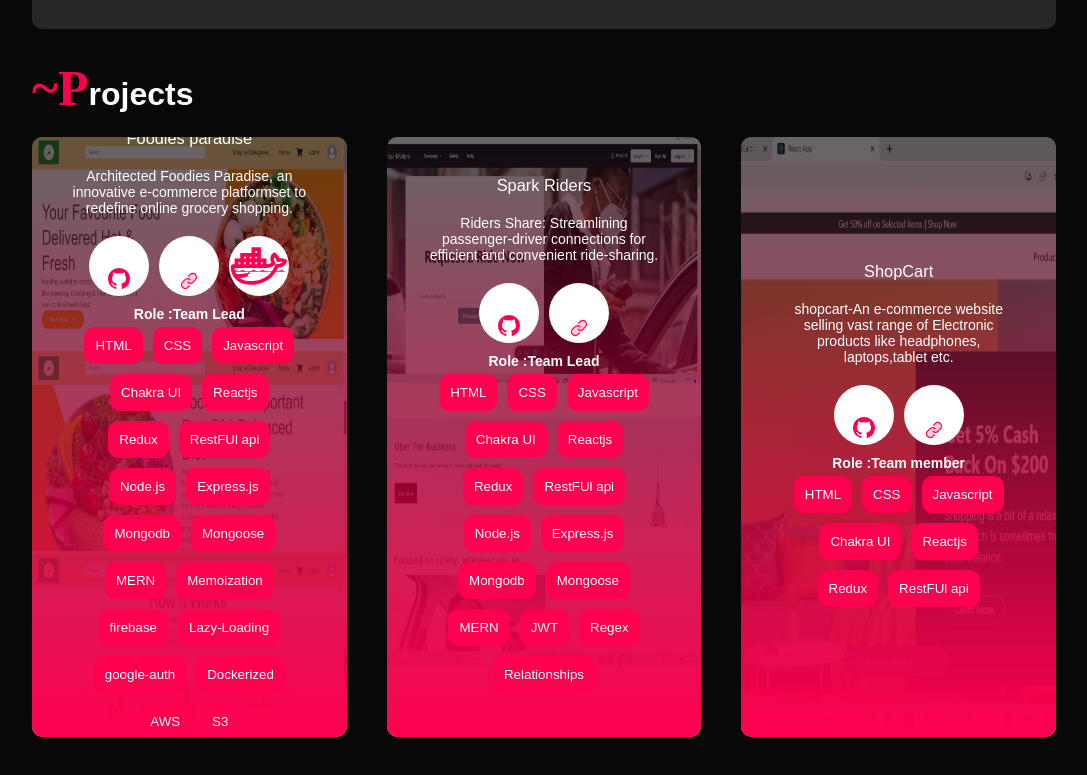
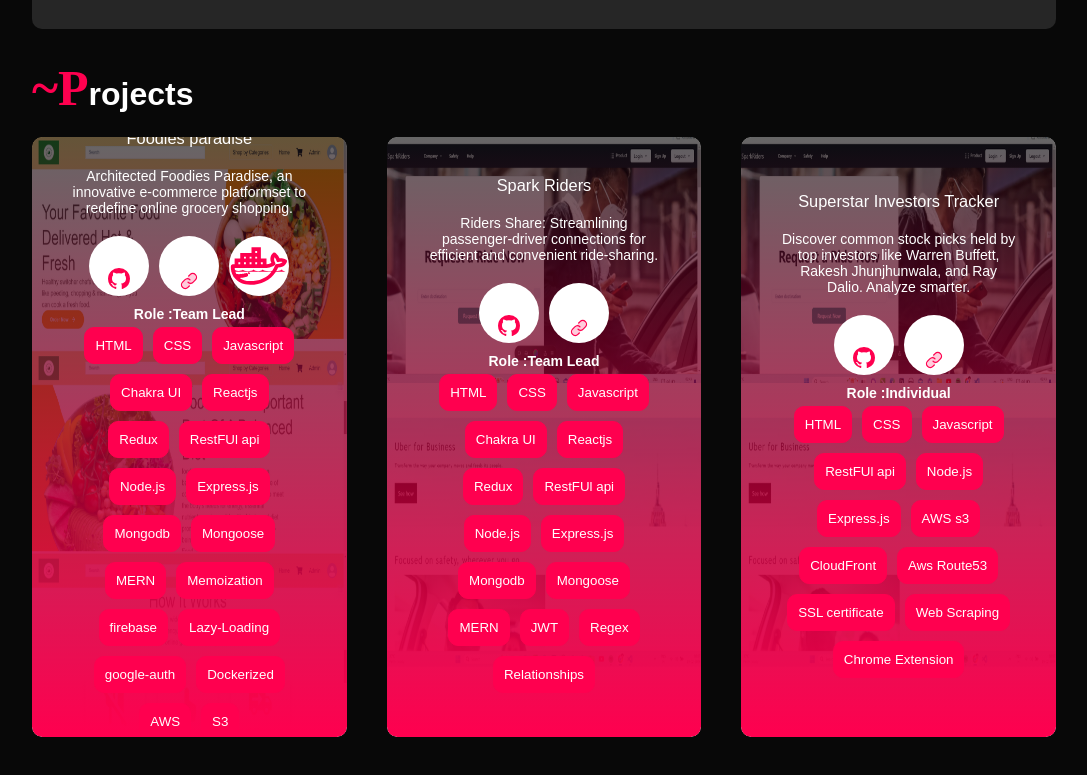
Before and after one commit to ThilakSamplegithub/ThilakSamplegithub.github.io, a React (Create React App) app: page / in a window 1280 px wide. Shown: the part 3860-4635 px from the top of the page, without its empty margins (96-1183 px from the left). Built offline with nearby package versions, Linux system fonts and the light colour scheme.

Commit message:
did added new extension and links as well as resume

```diff
--- a/src/Components/About.jsx
+++ b/src/Components/About.jsx
@@ -98,7 +98,7 @@ const About = () => {
                 id="resume-button-2"
                 onClick={() =>
                   window.open(
-                    "https://drive.google.com/file/d/12fwoLZEGnuX4IqEWBZO_pkwpMDvPEeLr/view?usp=sharing"
+                    "https://drive.google.com/file/d/1bokVZs9uX3m7EF2StMS22MdQXwJB3-sn/view?usp=sharing"
                   )
                 }
               >
--- a/src/Components/Projects.jsx
+++ b/src/Components/Projects.jsx
@@ -64,6 +64,30 @@ const Projects = () => {
         "JWT",
         "Regex",
         "Relationships",
+      ],
+    },
+    {
+      title: "Superstar Investors Tracker",
+      image: work55,
+      description:
+        "Discover common stock picks held by top investors like Warren Buffett, Rakesh Jhunjhunwala, and Ray Dalio. Analyze smarter.",
+      githubLink:
+        "https://github.com/ThilakSamplegithub/SuperStar-Investors-Website",
+      live: "https://superstarinvestorstracker.com/",
+      role: "Individual",
+      techStack: [
+        "HTML",
+        "CSS",
+        "Javascript",
+        "RestFUl api",
+        "Node.js",
+        "Express.js",
+        "AWS s3",
+        "CloudFront",
+        "Aws Route53",
+        "SSL certificate",
+        "Web Scraping",
+        "Chrome Extension"
       ],
     },
     {
--- a/src/Sections/Navbar.jsx
+++ b/src/Sections/Navbar.jsx
@@ -67,7 +67,7 @@ const Navbar = () => {
                 id="resume-button-1"
                 onClick={() =>
                   window.open(
-                    "https://drive.google.com/file/d/12fwoLZEGnuX4IqEWBZO_pkwpMDvPEeLr/view?usp=sharing"
+                    "https://drive.google.com/file/d/1bokVZs9uX3m7EF2StMS22MdQXwJB3-sn/view?usp=sharing"
                   )
                 }
               >
```
Also changed, not shown: 1 other file (tests, documents, lock files or other folders).
